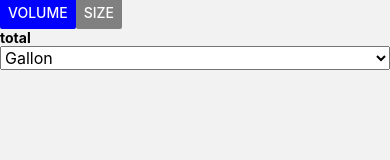
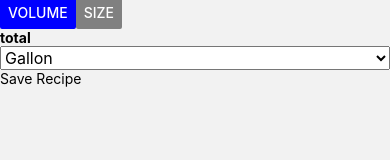
Before and after one commit to niole/hydrocalc-mobile, a React Native app: screen /Calculator in a window 390 px wide. Shown: the part 164-324 px from the top of the page. Built offline with nearby package versions, Linux system fonts and the light colour scheme; what expo-linking would draw is missing.

Commit message:
Can save recipe

```diff
--- a/screens/Calculator.tsx
+++ b/screens/Calculator.tsx
@@ -1,5 +1,5 @@
 import * as React from 'react';
-import { Picker, View } from 'react-native';
+import { Text, Pressable, Picker, View } from 'react-native';
 
 import { Tabs, Tab } from '../components/Tabs';
 import { BucketSize, SetRecipes, Recipe, Solution } from '../globalState';
@@ -19,11 +19,25 @@ type Props = {
   setRecipes: SetRecipes;
 };
 
-export default function Calculator({ solutions, recipes, navigation }: RootTabScreenProps<'Calculator'> & Props) {
+export default function Calculator({ setRecipes, solutions, recipes, navigation }: RootTabScreenProps<'Calculator'> & Props) {
   const [ec, setEc] = React.useState<number | undefined>();
   const [bucketSize, setBucketSize] = React.useState<BucketSize | undefined>();
   const [solution, setSolution] = React.useState<Solution | undefined>();
   const [wipRecipe, setWipRecipe] = React.useState<Recipe | undefined>();
+
+  const saveWipRecipe = () => {
+    if (!!wipRecipe) {
+      const i = recipes.findIndex(r => r.id === wipRecipe.id);
+
+      if (i === -1) {
+        setRecipes([...recipes, wipRecipe]);
+      } else {
+        recipes[i] = wipRecipe;
+        setRecipes(recipes.slice());
+      }
+      console.info(`Saved recipe ${wipRecipe.name} to your recipes`);
+    }
+  };
 
   React.useEffect(() => {
     if (ec && solution && bucketSize) {
@@ -60,6 +74,9 @@ export default function Calculator({ solutions, recipes, navigation }: RootTabSc
           </Tab>
         </Tabs>
       </View>
+      <Pressable disabled={!wipRecipe} onPress={saveWipRecipe}>
+        <Text>Save Recipe</Text>
+      </Pressable>
     </Screen>
   );
 }
```
